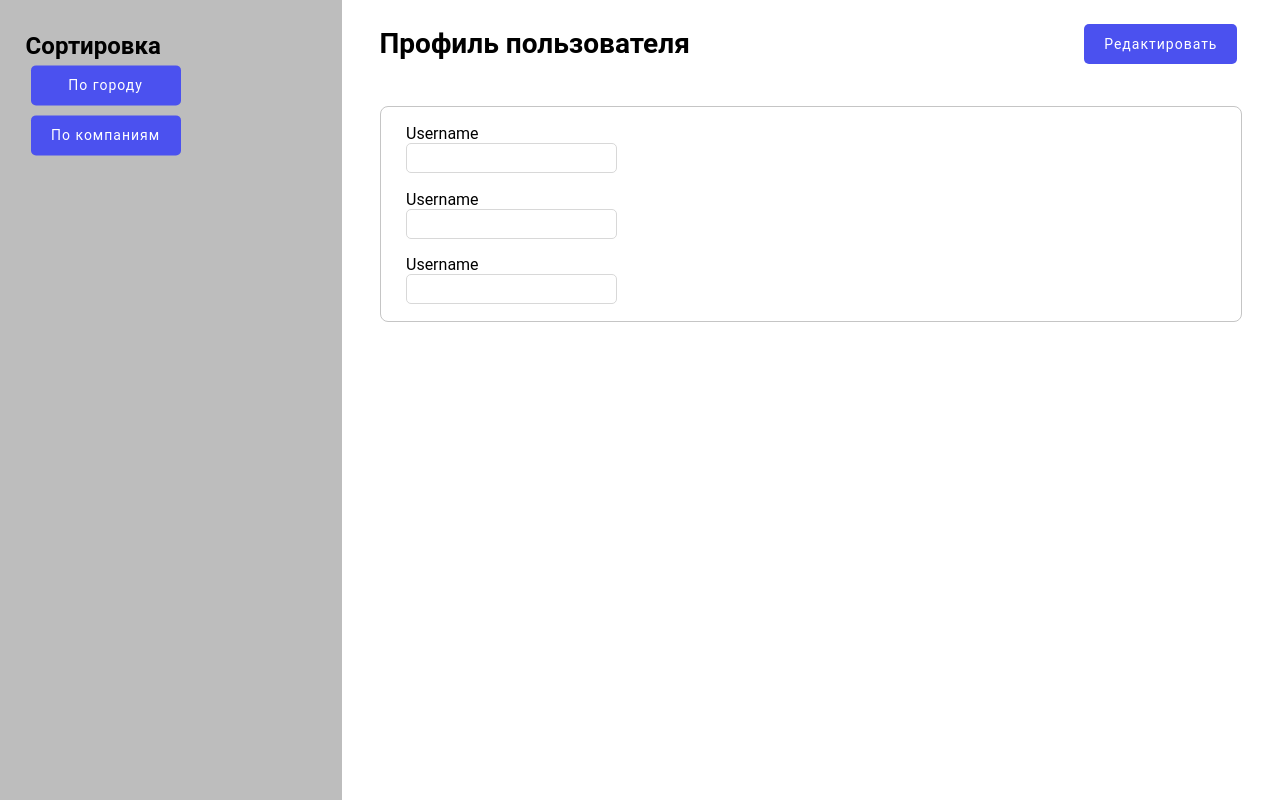
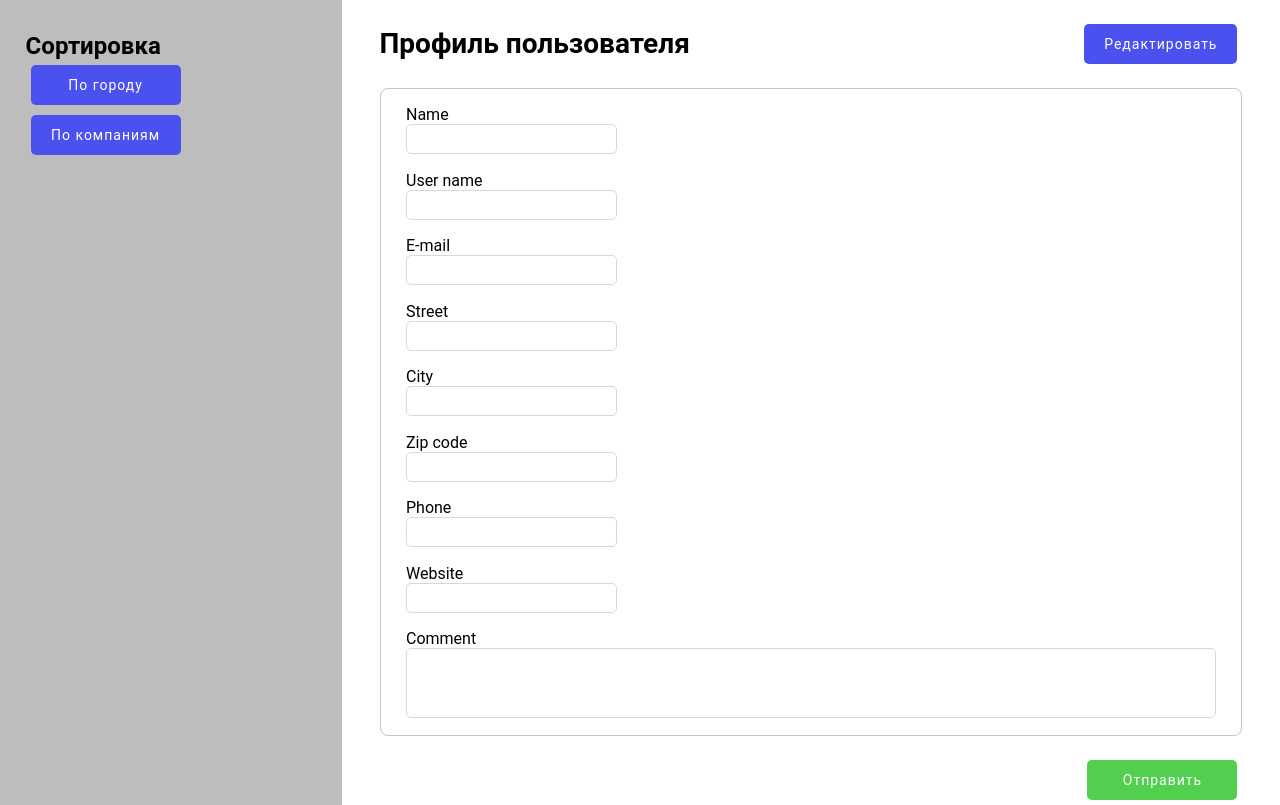
Before and after one commit to ArtemHard/person_list, a React (Create React App) app in the folder app/: page / in a window 1280 px wide. Built offline with nearby package versions, Linux system fonts and the light colour scheme; no server answers.

Commit message:
finish uerInfoPage

```diff
--- a/app/src/pages/ProfilePage.tsx
+++ b/app/src/pages/ProfilePage.tsx
@@ -1,11 +1,9 @@
-import { useState } from "react";
 import styled from "styled-components";
+import { Button } from "../components/Button";
 import { Header } from "../components/Header";
 
 const FormWrapper = styled.div`
-  /* margin-top: 2%; */
-  /* margin-bottom: 2%; */
-  margin: 2% 0;
+  margin-bottom: 2%;
   padding: 0 4%;
   width: 100%;
 `;
@@ -21,8 +19,7 @@ const Form = styled.form.attrs({
   background: var(--colors-bg-s);
   border: 1px solid #c5c5c5;
   border-radius: var(--rad-b);
-  padding-top: 4%;
-  padding-bottom: 2%;
+
   padding: 1% 2%;
 `;
 
@@ -82,14 +79,42 @@ const Label = styled.label.attrs({
 `;
 
 const InputWrapper= styled.div.attrs({
-  className: "form-group"
+  className: "form-group",
 })`
 margin: 1%;
 position: relative;
 
-
 `
 
+const InputComment = styled.textarea.attrs<InputType>((props) => ({
+  disabled: disabledInput(props),
+  className: 'form-control',
+
+}))<InputType>`
+  width: 100%;
+  height: 70px;
+  resize: none;
+
+  color: ${(props) => {
+    if (!!ColorInputIsDisabled(disabledInput(props))) {
+      return ColorInputIsDisabled(disabledInput(props));
+    } else return "inherit";
+  }};
+  // TEST NEDD
+  //  ColorInputIsDisabled(disabledInput(props))
+  background: #ffffff;
+  border: 1px solid #d8d8d8;
+  border-radius: 5px;
+  display: block;
+  margin-right: 150px;
+
+:focus {
+  border-color: black;
+}
+:invalid {
+  border-color: red;
+}
+`
 
 export const ProfilePage = () => {
   return (
@@ -99,29 +124,7 @@ export const ProfilePage = () => {
         <Form name='profile' id='profile'>
 
           <InputWrapper>
-            <Label>Username</Label>
-              <Input
-                form='profile'
-                id='test'
-                name='text'
-                // value='asdf'
-                placeholder=' '
-                type='text'
-              />
-          </InputWrapper>
-          <InputWrapper>
-            <Label>Username</Label>
-              <Input
-                form='profile'
-                id='test'
-                name='text'
-                // value='asdf'
-                placeholder=' '
-                type='text'
-              />
-          </InputWrapper>
-          <InputWrapper>
-            <Label>Username</Label>
+            <Label>Name</Label>
               <Input
                 form='profile'
                 id='test'
@@ -132,10 +135,117 @@ export const ProfilePage = () => {
               />
           </InputWrapper>
 
+          <InputWrapper>
+            <Label>User name</Label>
+              <Input
+                form='profile'
+                id='test'
+                name='text'
+                // value='asdf'
+                placeholder=' '
+                type='text'
+              />
+          </InputWrapper>
+
+          <InputWrapper>
+            <Label>E-mail</Label>
+              <Input
+                form='profile'
+                id='test'
+                name='text'
+                // value='asdf'
+                placeholder=' '
+                type='text'
+              />
+          </InputWrapper>
+
+          <InputWrapper>
+            <Label>Street</Label>
+              <Input
+                form='profile'
+                id='test'
+                name='text'
+                // value='asdf'
+                placeholder=' '
+                type='text'
+              />
+          </InputWrapper>
+
+          <InputWrapper>
+            <Label>City</Label>
+              <Input
+                form='profile'
+                id='test'
+                name='text'
+                // value='asdf'
+                placeholder=' '
+                type='text'
+              />
+          </InputWrapper>
+
+          <InputWrapper>
+            <Label>Zip code</Label>
+              <Input
+                form='profile'
+                id='test'
+                name='text'
+                // value='asdf'
+                placeholder=' '
+                type='text'
+              />
+          </InputWrapper>
+
+          <InputWrapper>
+            <Label>Phone</Label>
+              <Input
+                form='profile'
+                id='test'
+                name='text'
+                // value='asdf'
+                placeholder=' '
+                type='text'
+              />
+          </InputWrapper>
+
+          <InputWrapper>
+            <Label>Website</Label>
+              <Input
+                form='profile'
+                id='test'
+                name='text'
+                // value='asdf'
+                placeholder=' '
+                type='text'
+              />
+          </InputWrapper>
+
+          <InputWrapper>
+            <Label>Comment</Label>
+              <InputComment
+                form='profile'
+                id='test'
+                name='text'
+                // value='asdf'
+                // placeholder=' '
+              />
+
+          </InputWrapper>
+
+
+
+
+
+
 
 
         </Form>
       </FormWrapper>
+      <div style={{ padding: '0 4%',
+  display: 'flex',
+  width: '100%',
+  justifyContent: 'flex-end',
+  alignItems: 'center'}}>
+    <Button color="white" background="#52CF4F" isLoading={false}>Отправить</Button></div>
     </>
   );
 };
```
